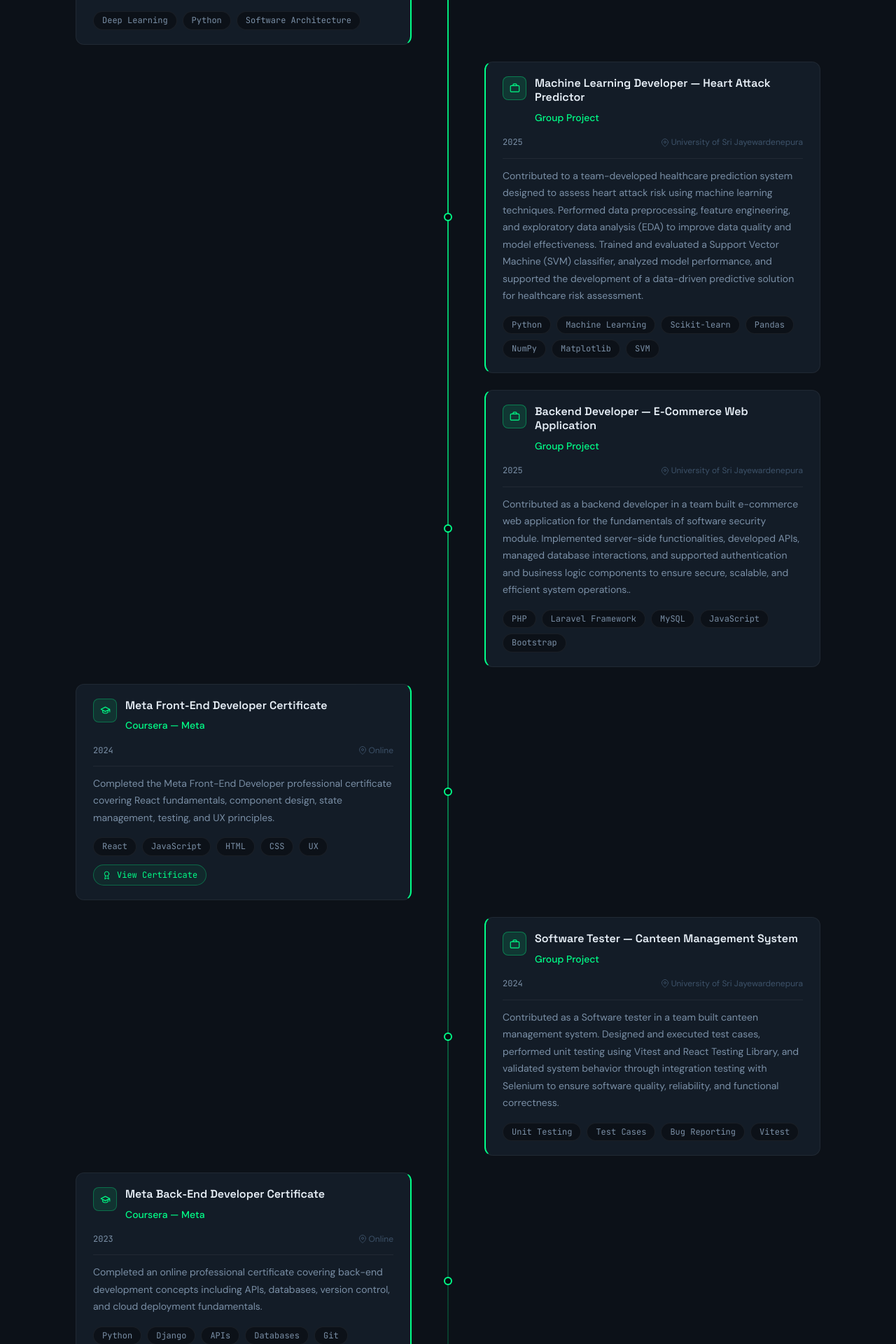
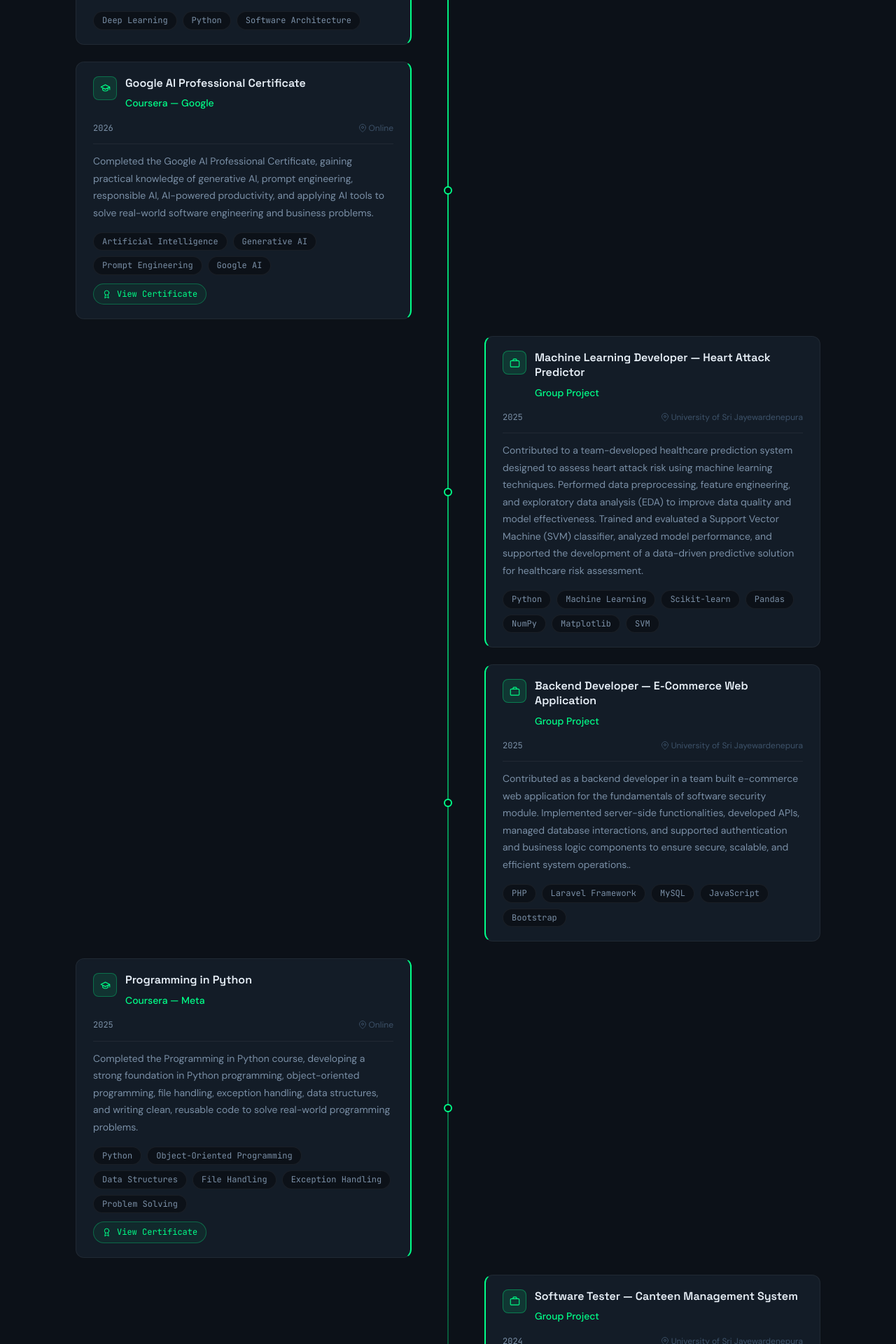
Before and after one commit to Akila-Prabath/Neonverse-Portfolio, a React (Vite) app: page / in a window 1280 px wide. Shown: the part 5500-7420 px from the top of the page at 70% size. Built offline with nearby package versions, Linux system fonts and the light colour scheme.

Commit message:
Update education section

```diff
--- a/src/constants/experience.js
+++ b/src/constants/experience.js
@@ -20,6 +20,25 @@ export const timeline = [
     description:
       "Final year undergraduate studying cloud computing and network security, software engineering economics, robotics and automation, and game designing and development.",
     tags: ['Deep Learning', 'Python', 'Software Architecture'],
+  },
+
+  {
+    id: 'coursera-google-ai',
+    type: 'education',
+    title: 'Google AI Professional Certificate',
+    organisation: 'Coursera — Google',
+    location: 'Online',
+    period: '2026',
+    current: false,
+    description:
+      'Completed the Google AI Professional Certificate, gaining practical knowledge of generative AI, prompt engineering, responsible AI, AI-powered productivity, and applying AI tools to solve real-world software engineering and business problems.',
+    tags: [
+      'Artificial Intelligence',
+      'Generative AI',
+      'Prompt Engineering',
+      'Google AI'
+    ],
+    certificate: 'https://coursera.org/verify/YOUR_CERTIFICATE_ID', // Replace with your certificate URL
   },
 
   /* ── WORK (right) ───────────────────────────────────────── */
@@ -52,17 +71,24 @@ export const timeline = [
 
   /* ── EDUCATION (left) ──────────────────────────────────── */
   {
-    id: 'coursera-meta-react',
+    id: 'coursera-programming-python',
     type: 'education',
-    title: 'Meta Front-End Developer Certificate',
+    title: 'Programming in Python',
     organisation: 'Coursera — Meta',
     location: 'Online',
-    period: '2024',
+    period: '2025',
     current: false,
     description:
-      'Completed the Meta Front-End Developer professional certificate covering React fundamentals, component design, state management, testing, and UX principles.',
-    tags: ['React', 'JavaScript', 'HTML', 'CSS', 'UX'],
-    certificate: 'https://coursera.org/verify/your-cert-id', // replace with real URL
+      'Completed the Programming in Python course, developing a strong foundation in Python programming, object-oriented programming, file handling, exception handling, data structures, and writing clean, reusable code to solve real-world programming problems.',
+    tags: [
+      'Python',
+      'Object-Oriented Programming',
+      'Data Structures',
+      'File Handling',
+      'Exception Handling',
+      'Problem Solving'
+    ],
+    certificate: 'https://coursera.org/verify/8UC1JN5JTFDV', // Replace with your certificate URL
   },
 
   /* ── WORK (right) ───────────────────────────────────────── */
@@ -81,20 +107,48 @@ export const timeline = [
 
   /* ── EDUCATION (left) ──────────────────────────────────── */
   {
-    id: 'coursera-meta-backend',
+    id: 'coursera-intro-web-development',
     type: 'education',
-    title: 'Meta Back-End Developer Certificate',  // replace with your actual course
-    organisation: 'Coursera — Meta',               // replace with actual provider
+    title: 'Introduction to Web Development with HTML, CSS, JavaScript',
+    organisation: 'Coursera — IBM',
     location: 'Online',
-    period: '2023',
+    period: '2024',
     current: false,
     description:
-      'Completed an online professional certificate covering back-end development concepts including APIs, databases, version control, and cloud deployment fundamentals.',
-    tags: ['Python', 'Django', 'APIs', 'Databases', 'Git'],
-    certificate: 'https://coursera.org/verify/your-cert-id', // replace with real URL
+      'Completed the Introduction to Web Development with HTML, CSS, JavaScript course, gaining a solid foundation in front-end web development, including semantic HTML, responsive CSS, JavaScript fundamentals, DOM manipulation, and building interactive web pages.',
+    tags: [
+      'HTML',
+      'CSS',
+      'JavaScript',
+      'Responsive Web Design',
+      'DOM Manipulation',
+      'Front-End Development'
+    ],
+    certificate: 'https://coursera.org/verify/YS1JUGZGTSK5B', // Replace with your certificate URL
   },
 
-  /* ── WORK (right) ───────────────────────────────────────── */
+  {
+    id: 'coursera-wordpress-website',
+    type: 'education',
+    title: 'Build a Full Website using WordPress',
+    organisation: 'Coursera — Coursera Project Network',
+    location: 'Online',
+    period: '2024',
+    current: false,
+    description:
+      'Completed the Build a Full Website using WordPress guided project, gaining hands-on experience in designing and developing a responsive website using WordPress, including page creation, theme customization, navigation, plugins, and website publishing.',
+    tags: [
+      'WordPress',
+      'Website Development',
+      'CMS',
+      'Responsive Design',
+      'Web Design',
+      'Plugins'
+    ],
+    certificate: 'https://coursera.org/verify/GL8JLIX68D79', // Replace with your certificate URL
+  },
+
+  /* ── WORK (right) ─────────────────────────────────────────
   {
     id: 'freelance',
     type: 'work',
@@ -106,14 +160,14 @@ export const timeline = [
     description:
       'Built and maintained web applications for small businesses and startups in Sri Lanka. Projects ranged from landing pages and e-commerce stores to custom admin dashboards. All delivered on time and within budget.',
     tags: ['React', 'Next.js', 'Firebase', 'Tailwind'],
-  },
+  },*/
 
   /* ── EDUCATION (left) ──────────────────────────────────── */
   {
     id: 'alevel',
     type: 'education',
     title: 'A/L — Physical Science Stream',
-    organisation: 'Your School Name',  // replace with your school
+    organisation: 'Maliyadewa Adarsha Maha Vidyalaya ',  // replace with your school
     location: 'Sri Lanka',
     period: '2019 — 2021',
     current: false,
```
